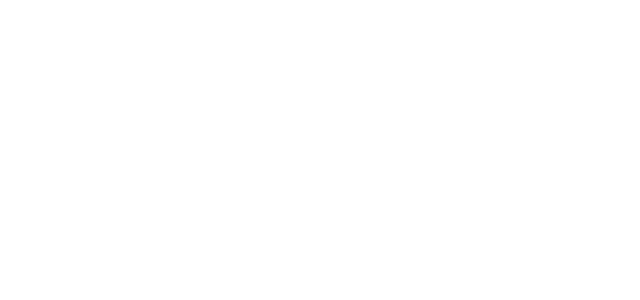
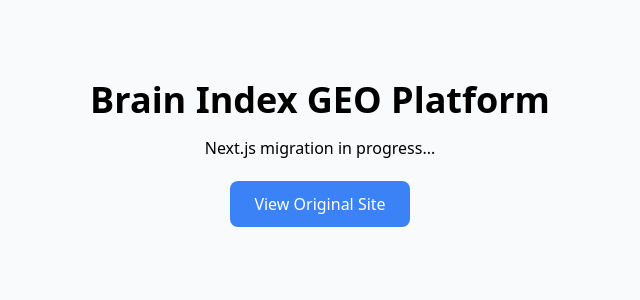
Before and after one commit to guannko/brain-static, a Next.js app: page / in a window 1280 px wide. Before the commit this address had no page. Shown: the top 300 px of the page, without its empty margins (320-960 px from the left). Built offline with nearby package versions, Linux system fonts and the light colour scheme.

Commit message:
Temporary homepage without redirect for build testing

```diff
--- a/app/page.tsx
+++ b/app/page.tsx
@@ -1,6 +1,20 @@
-import { redirect } from 'next/navigation'
-
 export default function HomePage() {
-  // Redirect to the existing index.html content
-  redirect('/index.html')
+  return (
+    <div className="min-h-screen bg-gray-50">
+      <h1 className="text-4xl font-bold text-center pt-20">
+        Brain Index GEO Platform
+      </h1>
+      <p className="text-center mt-4">
+        Next.js migration in progress...
+      </p>
+      <div className="text-center mt-8">
+        <a
+          href="/index.html"
+          className="bg-blue-500 text-white px-6 py-3 rounded-lg hover:bg-blue-600"
+        >
+          View Original Site
+        </a>
+      </div>
+    </div>
+  )
 }
```
